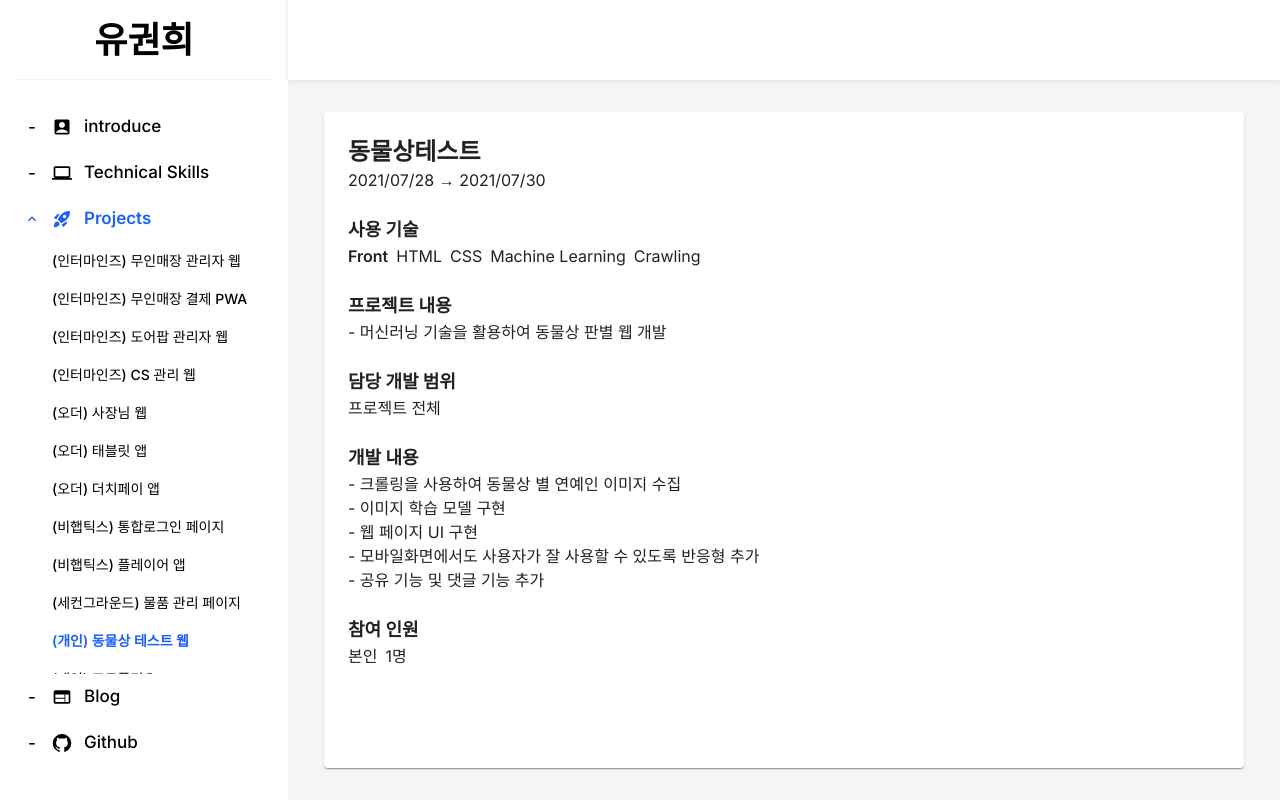
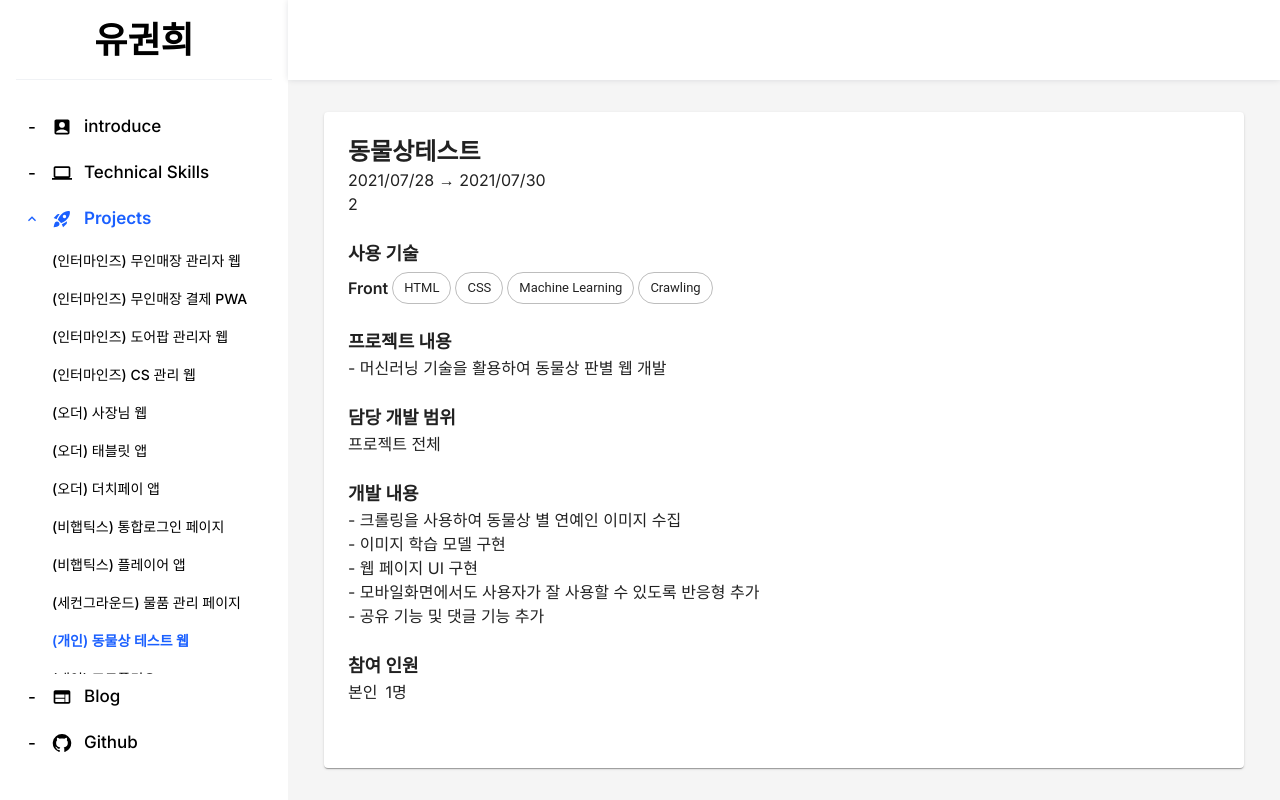
Before and after one commit to Yoogwonhui/portfolio, a Next.js app: page /projects/animal in a window 1280 px wide. Built offline with nearby package versions, Linux system fonts and the light colour scheme.

Commit message:
Feat : 프로젝트 디테일 페이지 사용기술에 chip 추가

```diff
--- a/app/(routes)/projects/[projectName]/page.tsx
+++ b/app/(routes)/projects/[projectName]/page.tsx
@@ -1,5 +1,8 @@
+/* eslint-disable @next/next/no-img-element */
+
 import { projectData } from '@/app/_lib/data';
 import Link from 'next/link';
+import Chip from '@mui/material/Chip';
 
 export default function Page({ params }: { params: { projectName: string } }) {
 	const projectName = params.projectName;
@@ -11,20 +14,32 @@ export default function Page({ params }: { params: { projectName: string } }) {
 	const period = projectInfo.period;
 	const scope = projectInfo.scope;
 	const url = projectInfo.url;
+	const imgCount = projectInfo.imgCount;
 
 	return (
 		<div>
-			<div className="text-2xl font-semibold">{projectInfo.name}</div>
+			<div className="text-xl md:text-2xl font-semibold">
+				{projectInfo.name}
+			</div>
 			<div>{period}</div>
+
+			<div>{imgCount}</div>
 
 			{skills && (
 				<>
 					<div className="font-bold text-lg mt-6">사용 기술</div>
 					{Object.entries(skills).map(([key, value], index) => (
-						<div key={index} className="flex gap-2">
+						<div
+							key={index}
+							className="flex flex-wrap gap-1 items-center mt-1"
+						>
 							<div className="font-semibold">{key}</div>
 							{(value as string[]).map((skill, idx) => (
-								<div key={idx}>{skill}</div>
+								<Chip
+									key={idx}
+									label={skill}
+									variant="outlined"
+								/>
 							))}
 						</div>
 					))}
```
